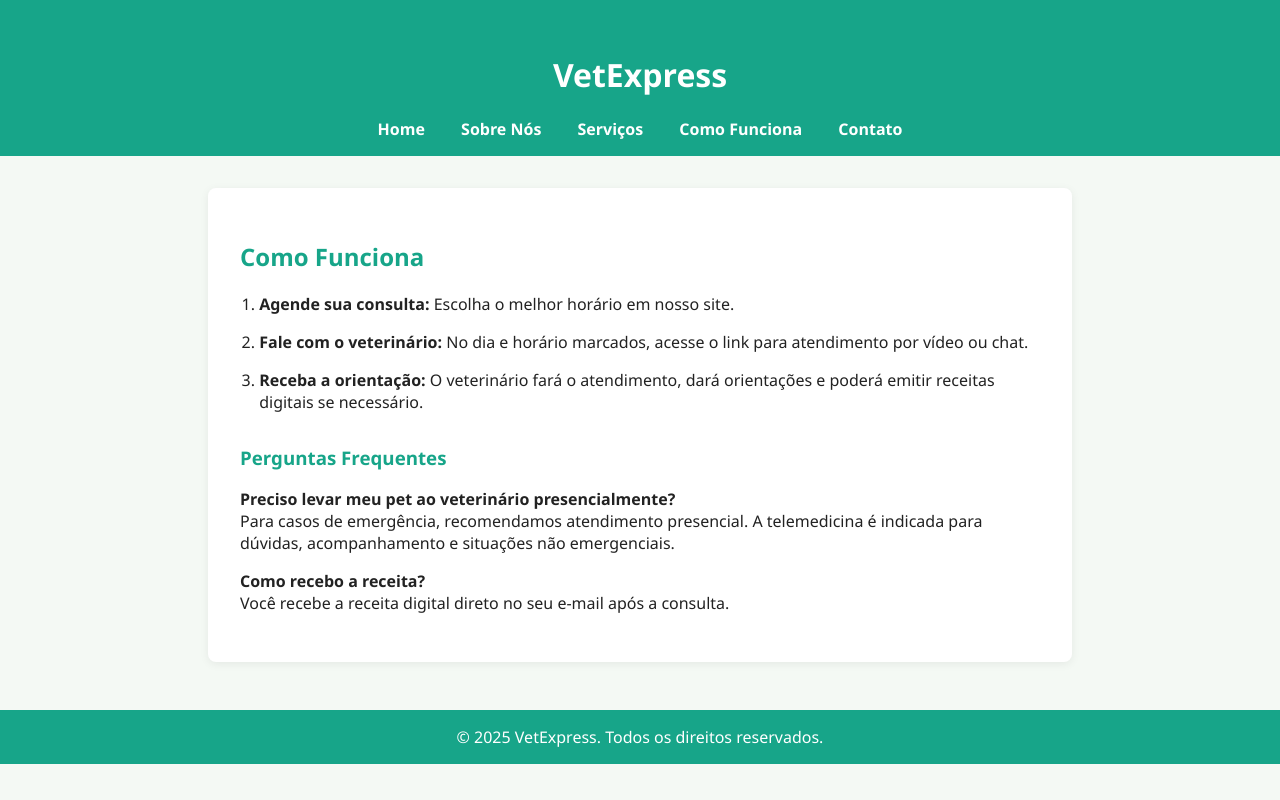
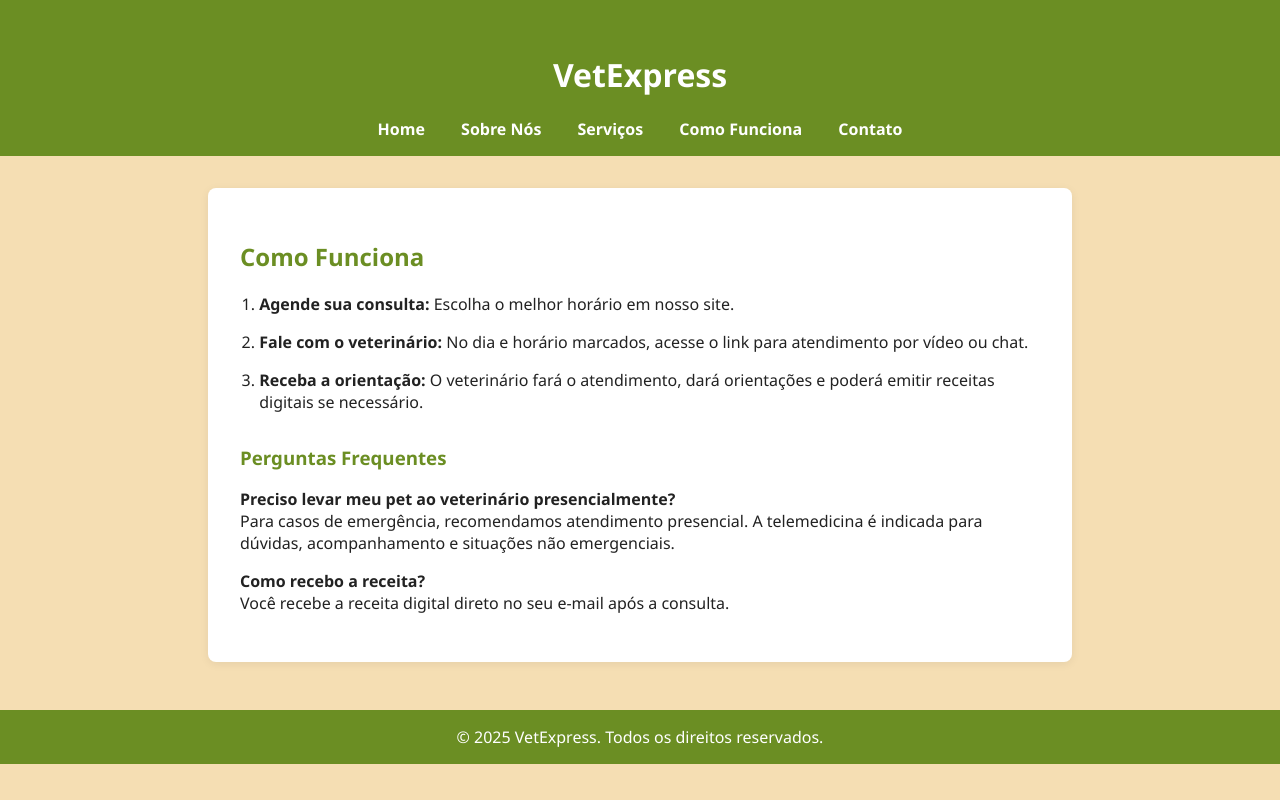
Before and after one commit to thiagoconstantino2226-hue/vetexpress, a plain HTML site: page como-funciona.html in a window 1280 px wide. Drawn offline with Linux system fonts and the light colour scheme.

Commit message:
Update como-funciona.html

```diff
--- a/como-funciona.html
+++ b/como-funciona.html
@@ -5,19 +5,19 @@
     <title>Como Funciona - VetExpress</title>
     <meta name="viewport" content="width=device-width, initial-scale=1.0">
     <style>
-        body { font-family: 'Segoe UI', Arial, sans-serif; background: #f4f9f4; margin: 0; color: #222; }
-        header { background: #17a589; color: #fff; padding: 2rem 0 1rem 0; text-align: center; }
+        body { font-family: 'Segoe UI', Arial, sans-serif; background: #F5DEB3; margin: 0; color: #222; }
+        header { background: #6B8E23; color: #fff; padding: 2rem 0 1rem 0; text-align: center; }
         nav { margin-top: 1rem; }
         nav a { color: #fff; margin: 0 1rem; text-decoration: none; font-weight: bold; }
         nav a:hover { text-decoration: underline; }
         .container { max-width: 800px; margin: 2rem auto; background: #fff; border-radius: 8px; box-shadow: 0 2px 10px #0001; padding: 2rem; }
-        h2 { color: #17a589; }
+        h2 { color: #6B8E23; }
         ol { padding-left: 1.2rem; }
         ol li { margin-bottom: 1rem; }
         .faq { margin-top: 2rem; }
-        .faq h3 { color: #17a589; }
+        .faq h3 { color: #6B8E23; }
         .faq p { margin-bottom: 1rem; }
-        footer { margin-top: 3rem; padding: 1rem 0; background: #17a589; color: #fff; text-align: center; }
+        footer { margin-top: 3rem; padding: 1rem 0; background: #6B8E23; color: #fff; text-align: center; }
     </style>
 </head>
 <body>
@@ -52,4 +52,5 @@
         &copy; 2025 VetExpress. Todos os direitos reservados.
     </footer>
 </body>
+
 </html>
```
